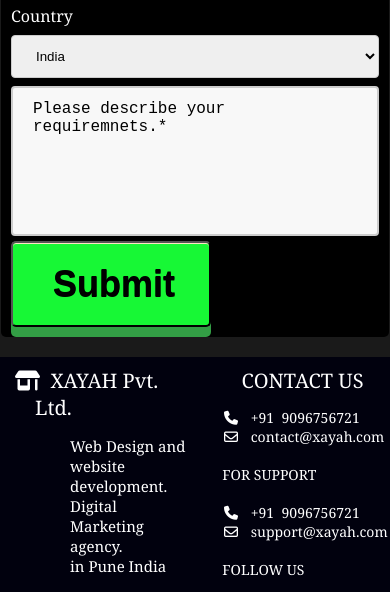
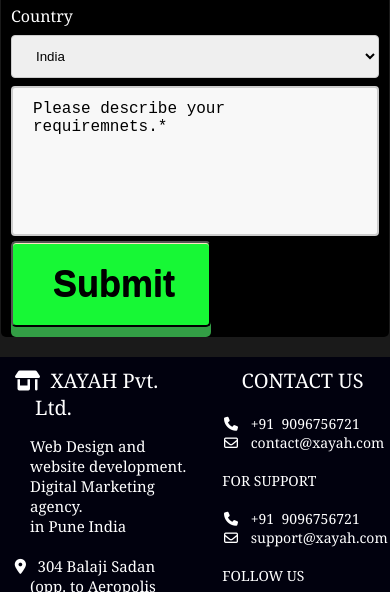
Before and after one commit to viju-webdeveloper/XAYAH, a plain HTML site: page index.html in a window 390 px wide. Shown: the part 11173-11765 px from the top of the page. Drawn offline with Linux system fonts and the light colour scheme.

Commit message:
update style

```diff
--- a/assets/css/style.css
+++ b/assets/css/style.css
@@ -3002,13 +3002,14 @@ textarea {
       margin-left: 10px;
     }
 
-    #follow{
-      margin-left: -15px;
+    .sub-footer#follow{
+      margin-left: -20px;
     }
 
     .footer-contain#footer-contain-id>#follow{
       font-size: 14px;
       margin-left: -30px;
+      margin-top: 20px;
     }
 
     footer .footer-contain header {
```
